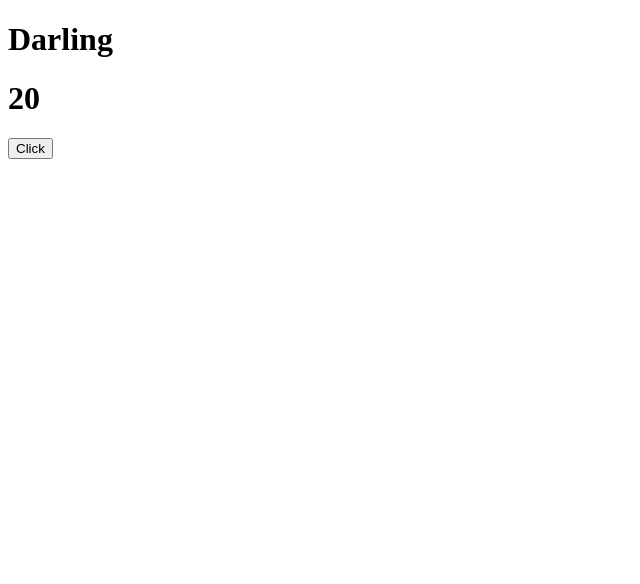
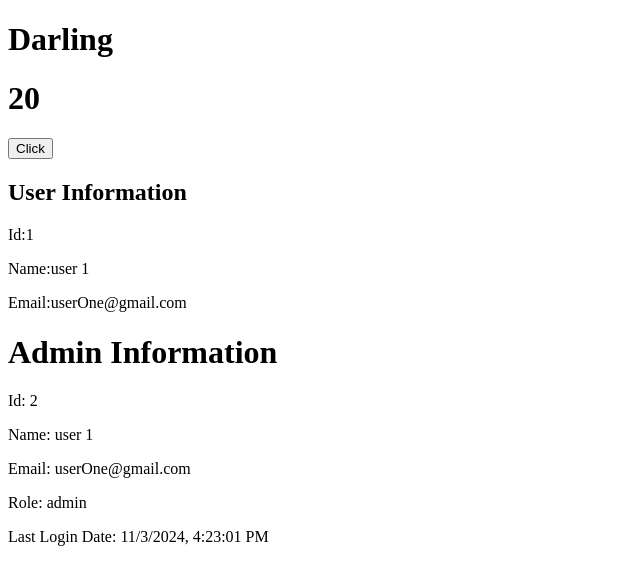
Before and after one commit to atultiwari7388/nextjs-end-2024, a React (Vite) app in the folder practice-prj/: page / in a window 1280 px wide. Shown: the top 584 px of the page, without its empty margins (0-640 px from the left). Built offline with nearby package versions, Linux system fonts and the light colour scheme.

Commit message:
challenge 2 done

```diff
--- a/practice-prj/src/App.tsx
+++ b/practice-prj/src/App.tsx
@@ -1,7 +1,24 @@
+import { AdminInfoComponent } from "./components/AdminInfoComp";
 import { Button } from "./components/Button";
 import { User } from "./components/User";
+import { UserInfo } from "./components/UserInfo";
+import { AdminInfo, Info } from "./types/info_types";
 
 const App = () => {
+  const userData: Info = {
+    id: 1,
+    name: "user 1",
+    email: "userOne@gmail.com",
+  };
+
+  const adminData: AdminInfo = {
+    id: 2,
+    name: "user 1",
+    email: "userOne@gmail.com",
+    role: "admin",
+    lastLogin: new Date(),
+  };
+
   return (
     <div>
       <User name="Darling" age={20} isStudent={true} />
@@ -10,6 +27,9 @@ const App = () => {
         onClick={() => console.log("clicked")}
         disabled={false}
       />
+
+      <UserInfo user={userData} />
+      <AdminInfoComponent admin={adminData} />
     </div>
   );
 };
--- /dev/null
+++ b/practice-prj/src/components/AdminInfoComp.tsx
@@ -0,0 +1,19 @@
+import React from "react";
+import { AdminInfo } from "../types/info_types";
+
+type AdminProps = {
+  admin: AdminInfo;
+};
+
+export const AdminInfoComponent: React.FC<AdminProps> = ({ admin }) => {
+  return (
+    <div>
+      <h1>Admin Information</h1>
+      <p>Id: {admin.id}</p>
+      <p>Name: {admin.name}</p>
+      <p>Email: {admin.email}</p>
+      <p>Role: {admin.role}</p>
+      <p>Last Login Date: {admin.lastLogin.toLocaleString()}</p>
+    </div>
+  );
+};
--- /dev/null
+++ b/practice-prj/src/components/UserInfo.tsx
@@ -0,0 +1,17 @@
+import { FC } from "react";
+import { Info } from "../types/info_types";
+
+type UserInfoProp = {
+  user: Info;
+};
+
+export const UserInfo: FC<UserInfoProp> = ({ user }) => {
+  return (
+    <div>
+      <h2>User Information</h2>
+      <p>Id:{user.id}</p>
+      <p>Name:{user.name}</p>
+      <p>Email:{user.email}</p>
+    </div>
+  );
+};
--- /dev/null
+++ b/practice-prj/src/types/info_types.tsx
@@ -0,0 +1,10 @@
+export type Info = {
+  id: number;
+  name: string;
+  email: string;
+};
+
+export type AdminInfo = Info & {
+  role: string;
+  lastLogin: Date;
+};
```
